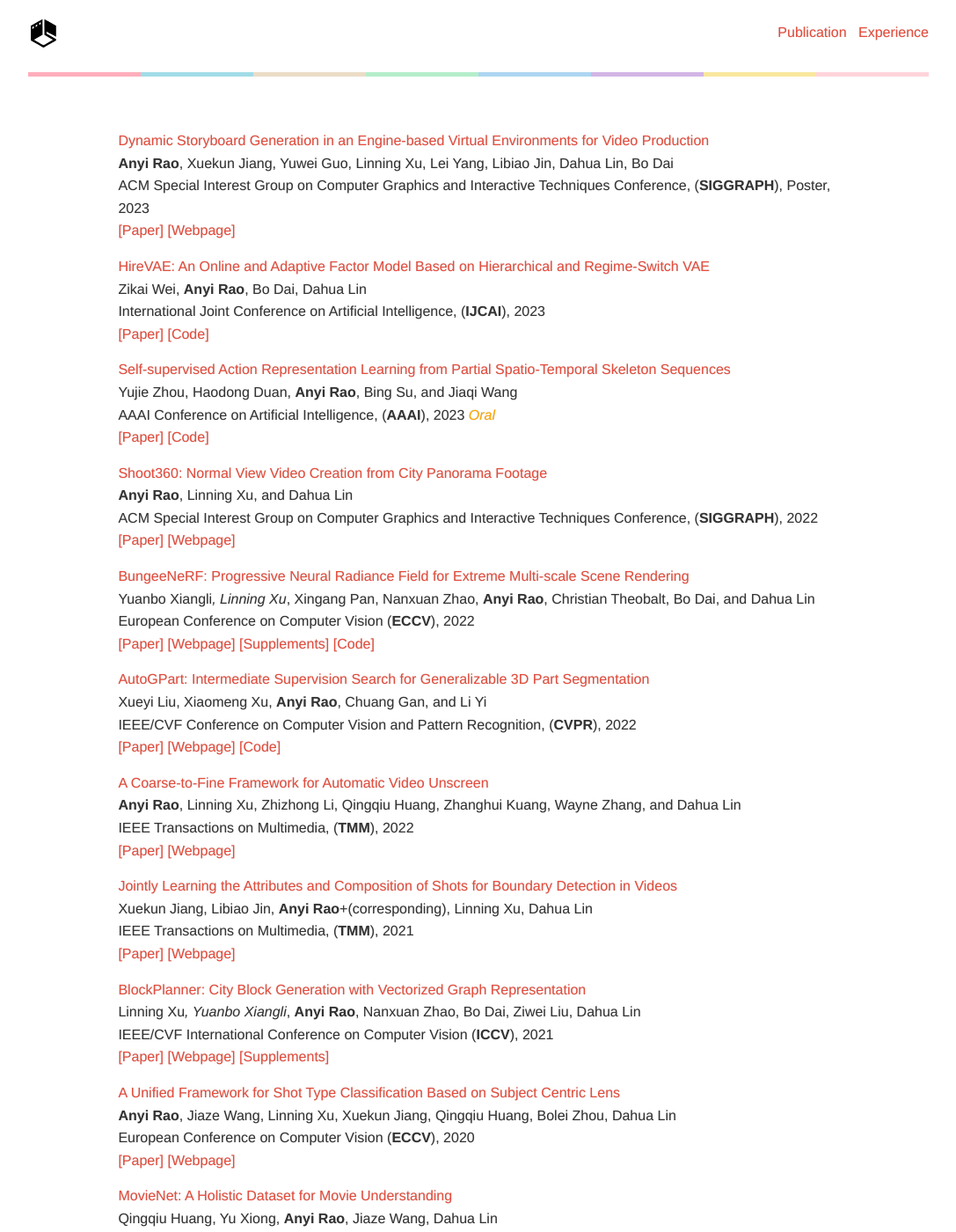
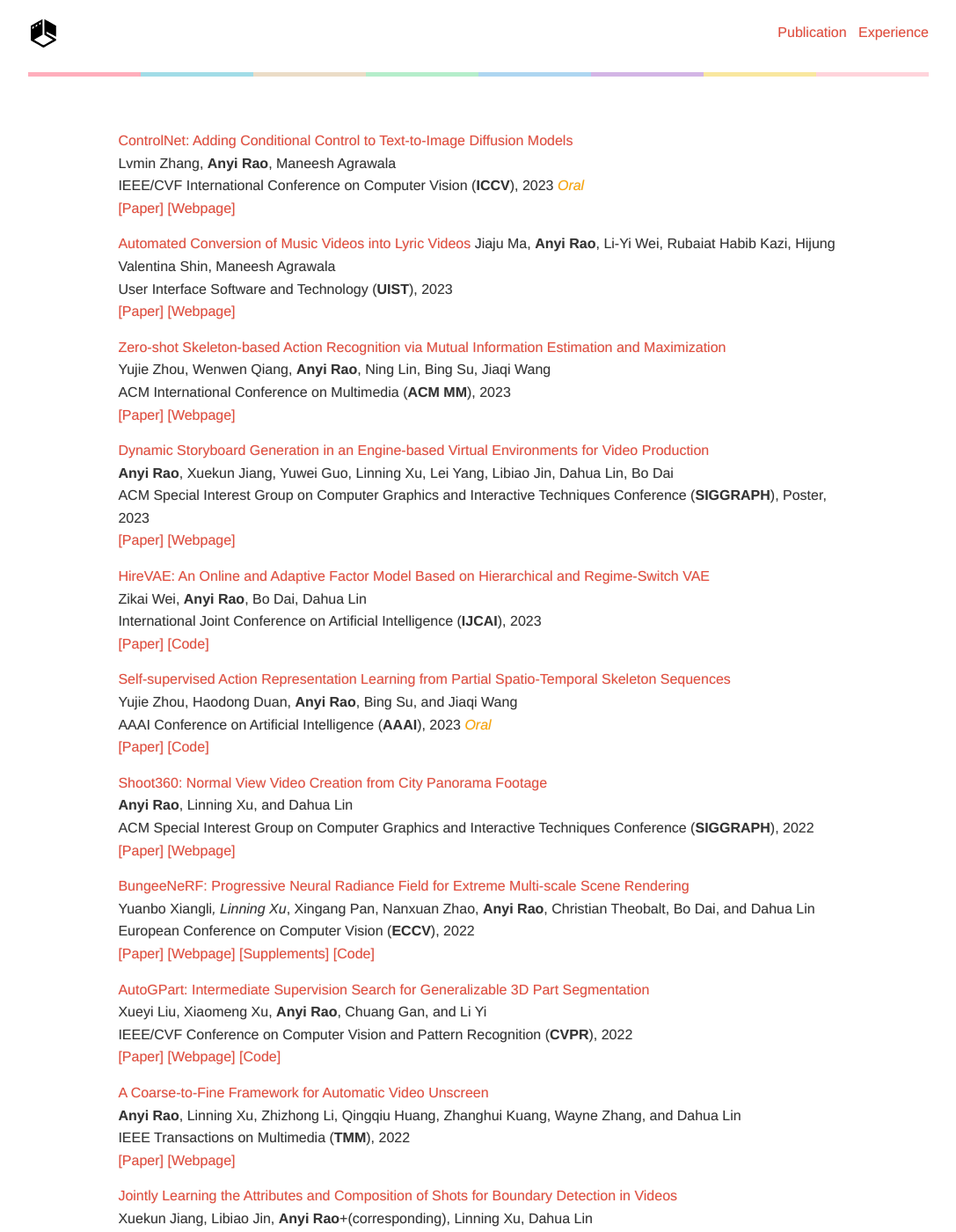
Before and after one commit to AnyiRao/AnyiRao.github.io, a Jekyll site: the page built from projects/publication.md, in a window 1280 px wide and 1400 px high. Shown: the whole window at 88% size, without its empty margins (96-1183 px from the left). Built offline with Jekyll 4.4.1, drawn with Linux system fonts in a browser that asks for light colours; some of the changed text lies outside the part shown.

Commit message:
Update publication.md

```diff
--- a/projects/publication.md
+++ b/projects/publication.md
@@ -4,33 +4,48 @@ title:
 permalink: /publication/
 ---
 
+[ControlNet: Adding Conditional Control to Text-to-Image Diffusion Models]("https://arxiv.org/abs/2302.05543")\\
+Lvmin Zhang, **Anyi Rao**, Maneesh Agrawala\\
+IEEE/CVF International Conference on Computer Vision (**ICCV**), 2023 <span style="color:orange">*Oral*</span>\\
+[[Paper]]("https://arxiv.org/abs/2302.05543") [[Webpage]]("https://github.com/lllyasviel/ControlNet-v1-1-nightly")
+
+
+[Automated Conversion of Music Videos into Lyric Videos]("https://arxiv.org/abs/2308.14922")
+Jiaju Ma, **Anyi Rao**, Li-Yi Wei, Rubaiat Habib Kazi, Hijung Valentina Shin, Maneesh Agrawala\\
+User Interface Software and Technology (**UIST**), 2023 \\
+[[Paper]]("https://arxiv.org/abs/2308.14922") [[Webpage]]("https://majiaju.io/lyric-video")
+
+
+[Zero-shot Skeleton-based Action Recognition via Mutual Information Estimation and Maximization]()\\
+Yujie Zhou, Wenwen Qiang, **Anyi Rao**, Ning Lin, Bing Su, Jiaqi Wang\\
+ACM International Conference on Multimedia (**ACM MM**), 2023 \\
+[[Paper]](https://arxiv.org/abs/2308.03950) [[Webpage]](https://github.com/YujieOuO/SMIE)
 
 
 [Dynamic Storyboard Generation in an Engine-based Virtual Environments for Video Production](https://arxiv.org/abs/2301.12688)\\
 **Anyi Rao**, Xuekun Jiang, Yuwei Guo, Linning Xu, Lei Yang, Libiao Jin, Dahua Lin, Bo Dai
 \\
-ACM Special Interest Group on Computer Graphics and Interactive Techniques Conference, (**SIGGRAPH**), Poster, 2023 \\
+ACM Special Interest Group on Computer Graphics and Interactive Techniques Conference (**SIGGRAPH**), Poster, 2023 \\
 [[Paper]](https://dl.acm.org/doi/abs/10.1145/3588028.3603647) [[Webpage]](https://virtualfilmstudio.github.io/)
 
 
 
 [HireVAE: An Online and Adaptive Factor Model Based on Hierarchical and Regime-Switch VAE]()\\
 Zikai Wei, **Anyi Rao**, Bo Dai, Dahua Lin\\
-International Joint Conference on Artificial Intelligence, (**IJCAI**), 2023
- \\
+International Joint Conference on Artificial Intelligence (**IJCAI**), 2023\\
 [[Paper]](https://arxiv.org/abs/2306.02848) [[Code]]()
 
 
 [Self-supervised Action Representation Learning from Partial Spatio-Temporal Skeleton Sequences]()\\
 Yujie Zhou, Haodong Duan, **Anyi Rao**, Bing Su, and Jiaqi Wang \\
-AAAI Conference on Artificial Intelligence, (**AAAI**), 2023 <span style="color:orange">*Oral*</span>
+AAAI Conference on Artificial Intelligence (**AAAI**), 2023 <span style="color:orange">*Oral*</span>
  \\
 [[Paper]](https://arxiv.org/abs/2302.09018) [[Code]](https://github.com/YujieOuO/PSTL)
 
 
 [Shoot360: Normal View Video Creation from City Panorama Footage](https://anyirao.com/files/papers/sig2022shoot360.pdf)\\
 **Anyi Rao**, Linning Xu, and Dahua Lin \\
-ACM Special Interest Group on Computer Graphics and Interactive Techniques Conference, (**SIGGRAPH**), 2022 \\
+ACM Special Interest Group on Computer Graphics and Interactive Techniques Conference (**SIGGRAPH**), 2022 \\
 [[Paper]](https://dl.acm.org/doi/abs/10.1145/3528233.3530702) [[Webpage]](https://city-super.github.io/shoot360/)
 
 
@@ -43,20 +58,20 @@ European Conference on Computer Vision (**ECCV**), 2022 \\
 
 [AutoGPart: Intermediate Supervision Search for Generalizable 3D Part Segmentation]()\\
 Xueyi Liu, Xiaomeng Xu, **Anyi Rao**, Chuang Gan, and Li Yi \\
-IEEE/CVF Conference on Computer Vision and Pattern Recognition, (**CVPR**), 2022 \\
+IEEE/CVF Conference on Computer Vision and Pattern Recognition (**CVPR**), 2022 \\
 [[Paper]](https://arxiv.org/abs/2203.06558) [[Webpage]](https://autogpart.github.io/) [[Code]](https://github.com/Meowuu7/AutoGPart)
 
 
 [A Coarse-to-Fine Framework for Automatic Video Unscreen]({{site.baseurl}}/files/papers/tmm2022unscreen.pdf)\\
 **Anyi Rao**, Linning Xu, Zhizhong Li, Qingqiu Huang, Zhanghui Kuang, Wayne Zhang, and Dahua Lin\\
-IEEE Transactions on Multimedia, (**TMM**), 2022 \\
+IEEE Transactions on Multimedia (**TMM**), 2022 \\
 [[Paper]](https://ieeexplore.ieee.org/document/9709668)
 [[Webpage]](https://anyirao.com/files/projects/tmm22unscreen/)
 
 
 [Jointly Learning the Attributes and Composition of Shots for Boundary Detection in Videos]({{site.baseurl}}/files/papers/tmm2021shot.pdf)\\
 Xuekun Jiang, Libiao Jin, **Anyi Rao**+(corresponding), Linning Xu, Dahua Lin\\
-IEEE Transactions on Multimedia, (**TMM**), 2021 \\
+IEEE Transactions on Multimedia (**TMM**), 2021 \\
 [[Paper]](https://ieeexplore.ieee.org/document/9464668) [[Webpage]](https://zweipa.github.io/TMM_SCTSNet/)
 
 
```
